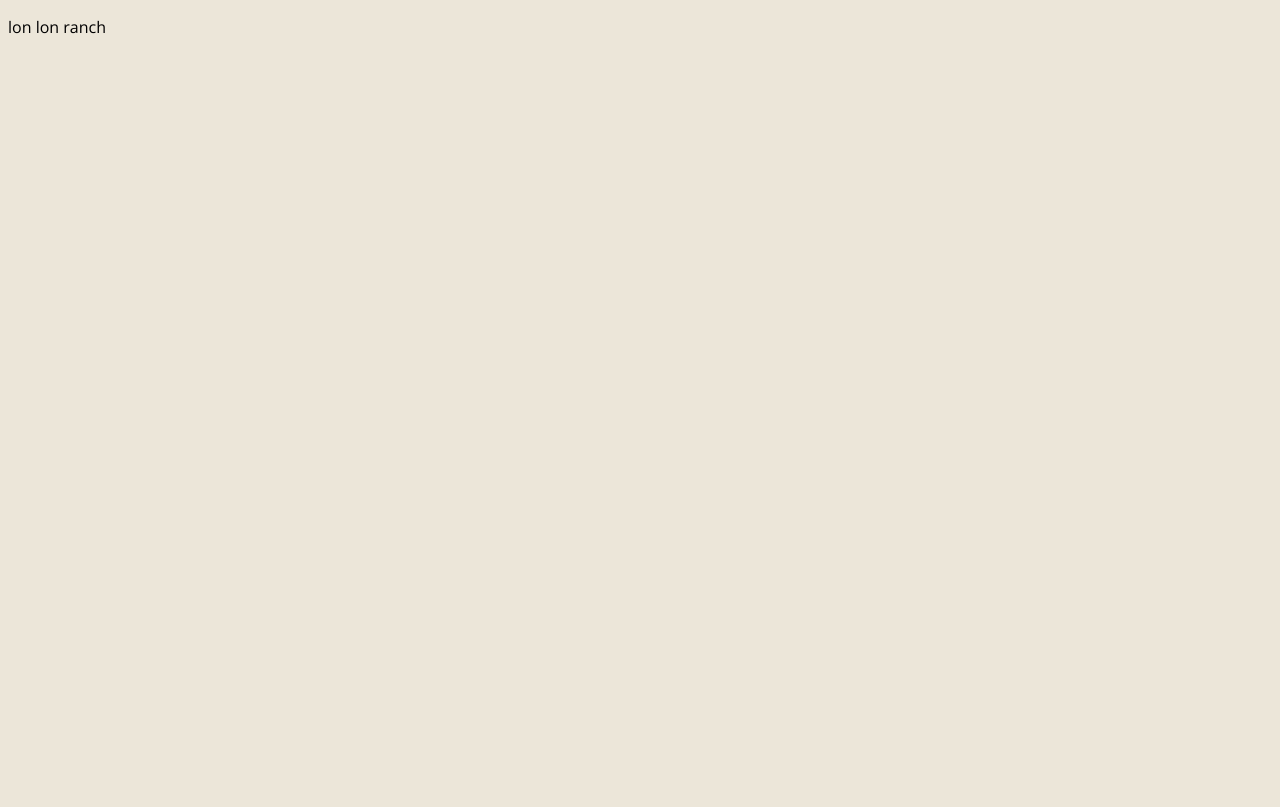
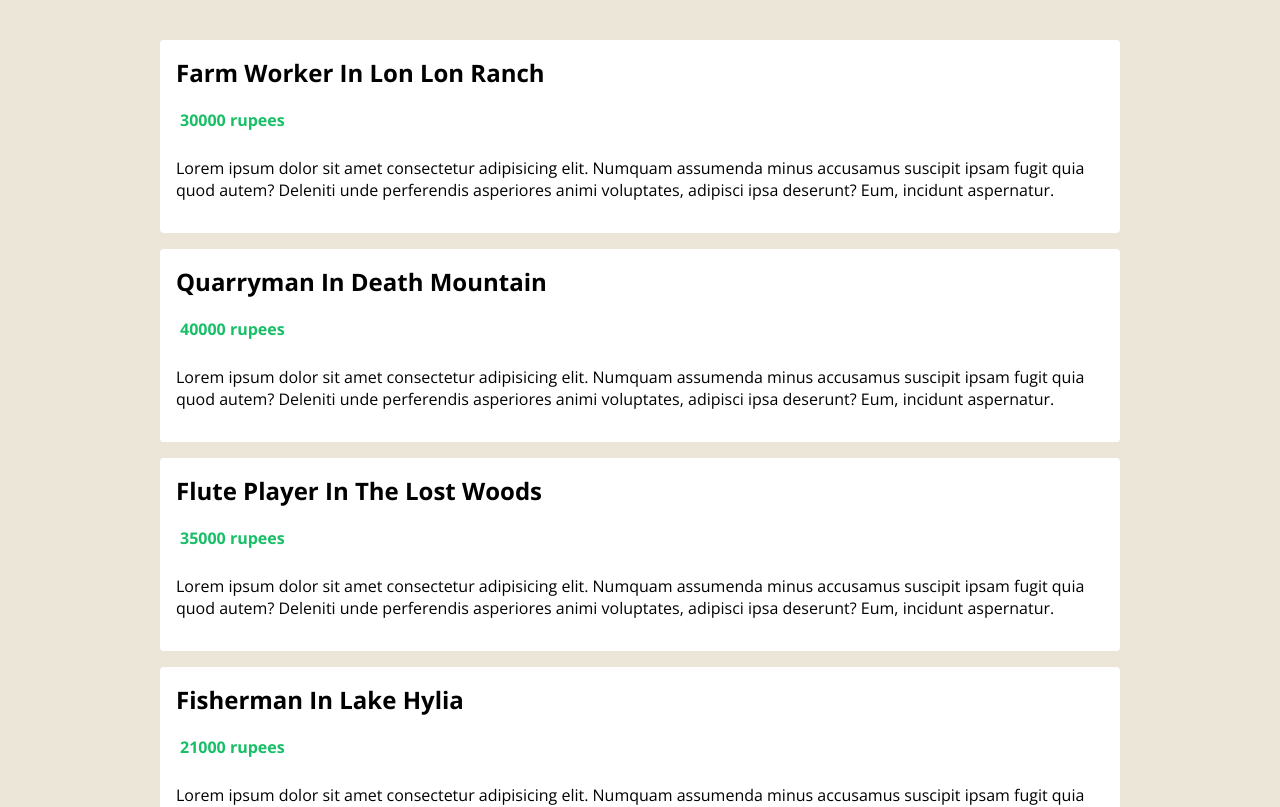
Before and after one commit to justinehell/vue3-tsc, a Vue app: page / in a window 1280 px wide. Shown: the top 807 px of the page. Built offline with nearby package versions, Linux system fonts and the light colour scheme.

Commit message:
Types & Props in nested Vue Components

```diff
--- a/src/App.vue
+++ b/src/App.vue
@@ -1,16 +1,17 @@
 <template>
   <div class="app">
-    <p>{{ jobs[0].location }}</p>
+    <JobList :jobs="jobs" />
   </div>
 </template>
 
 <script lang="ts">
 import { defineComponent, ref } from 'vue';
+import JobList from './components/JobsList.vue';
 import Job from './types/Job';
 
 export default defineComponent({
   name: 'App',
-  components: {},
+  components: { JobList },
   setup() {
     const jobs = ref<Job[]>([
       {
--- /dev/null
+++ b/src/components/JobsList.vue
@@ -0,0 +1,66 @@
+<template>
+  <div class="job-list">
+    <ul>
+      <li v-for="job in jobs" :key="job.id">
+        <h2>{{ job.title }} in {{ job.location }}</h2>
+        <div class="salary">
+          <p>{{ job.salary }} rupees</p>
+        </div>
+        <div class="description">
+          <p>
+            Lorem ipsum dolor sit amet consectetur adipisicing elit. Numquam
+            assumenda minus accusamus suscipit ipsam fugit quia quod autem?
+            Deleniti unde perferendis asperiores animi voluptates, adipisci ipsa
+            deserunt? Eum, incidunt aspernatur.
+          </p>
+        </div>
+      </li>
+    </ul>
+  </div>
+</template>
+
+<script lang="ts">
+import { defineComponent, PropType } from 'vue';
+import Job from '@/types/Job';
+
+export default defineComponent({
+  props: {
+    jobs: {
+      type: Array as PropType<Job[]>,
+      required: true,
+    },
+  },
+});
+</script>
+
+<style scoped>
+.job-list {
+  max-width: 960px;
+  margin: 40px auto;
+}
+.job-list ul {
+  padding: 0;
+}
+.job-list li {
+  list-style-type: none;
+  background: white;
+  padding: 16px;
+  margin: 16px 0;
+  border-radius: 4px;
+}
+.job-list h2 {
+  margin: 0 0 10px;
+  text-transform: capitalize;
+}
+.salary {
+  display: flex;
+}
+.salary img {
+  width: 30px;
+}
+.salary p {
+  color: #17bf66;
+  font-weight: bold;
+  margin: 10px 4px;
+}
+</style>
```
